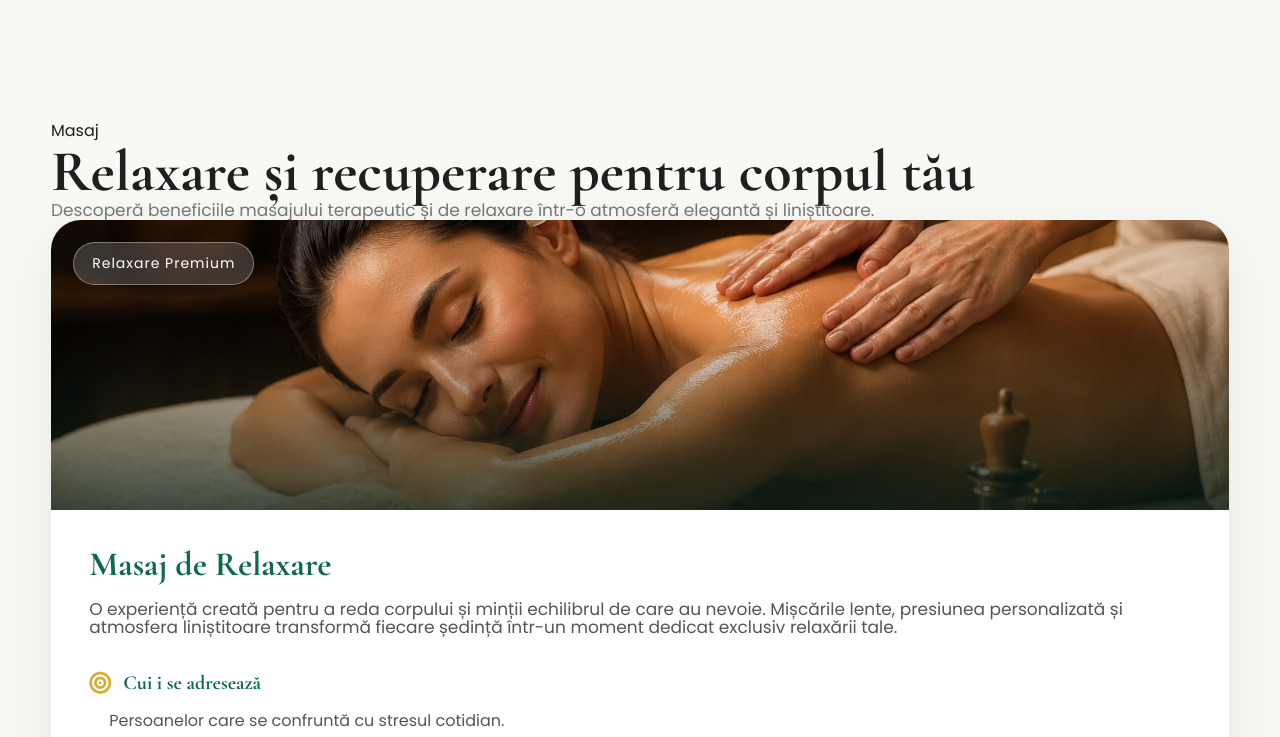
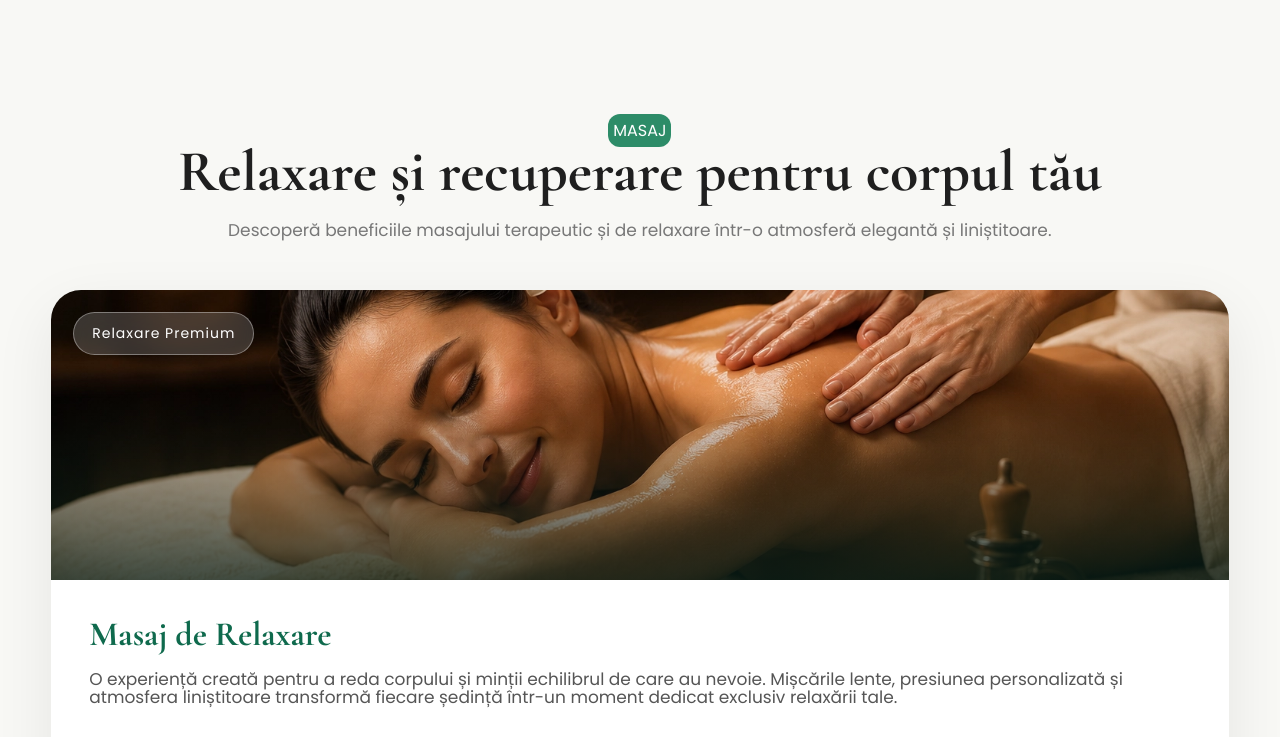
Before and after one commit to madalinglavan/elyanelixir88, a plain HTML site: page index.html in a window 1280 px wide. Shown: the part 802-1539 px from the top of the page. Drawn offline with nearby package versions, Linux system fonts and the light colour scheme.

Commit message:
Add files via upload

```diff
--- a/index.html
+++ b/index.html
@@ -2208,13 +2208,10 @@
         <section id="pedichiura" class="section reveal">
             <div class="container">
                 <div class="section-title reveal">
-
                     <span>Pedichiură Medicală</span>
-
                     <h2>
                         Îngrijire profesională pentru sănătatea picioarelor
                     </h2>
-
                     <p>
                         Tratamente profesionale pentru sănătatea și confortul picioarelor,
                         realizate cu atenție și instrumentar sterilizat.
@@ -2231,6 +2228,11 @@
                     class="service-card"
                     data-category="medicalPedicure"
                     data-service="pedichiuraCompleta">
+
+                    <div class="service-image">
+                        <img src="images/pedichiura2.webp"
+                            alt="Îndepărtarea Hiperkeratozelor">
+                    </div>
 
                             <span class="service-category">
                                 Medical Foot Care
--- a/style.css
+++ b/style.css
@@ -124,6 +124,9 @@
 background:var(--primary);
 
 }
+.services-grid{
+    margin-top: 50px;
+}
 
 ::-webkit-scrollbar{
 width:10px;
@@ -3113,3 +3116,18 @@
     color:#22c55e;
 
 }
+
+.section-title{
+    text-align: center;
+}
+.section-title h2{
+    margin-bottom: 20px;
+}
+.section-title span{
+    background-color: var(--primary-light);
+    padding: 5px;
+    border-radius: 12px;
+    color: white;
+    text-transform: uppercase;
+    margin-bottom: 16px;
+}
```
Lines whose indentation alone changed are shown as unchanged.
